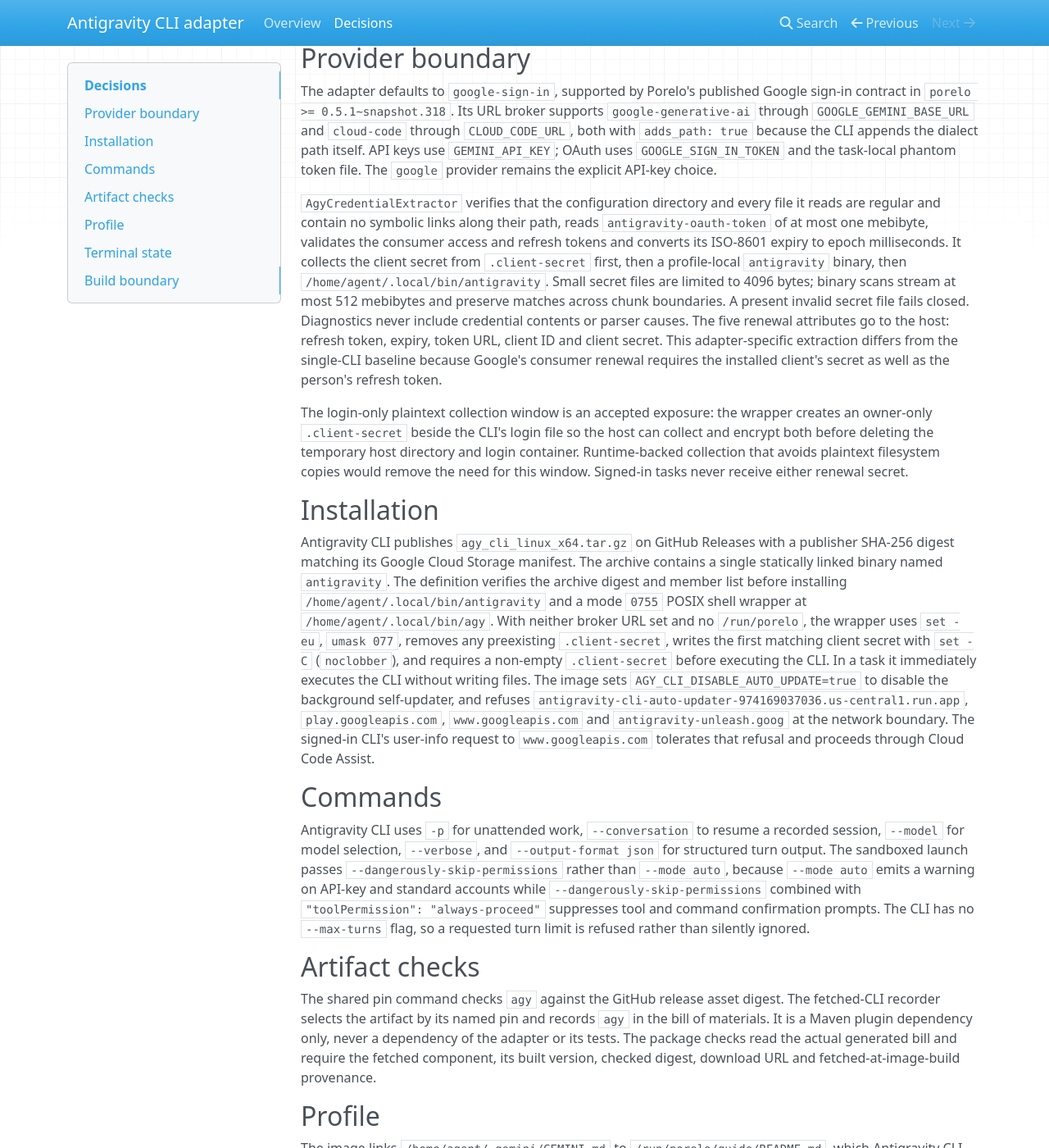
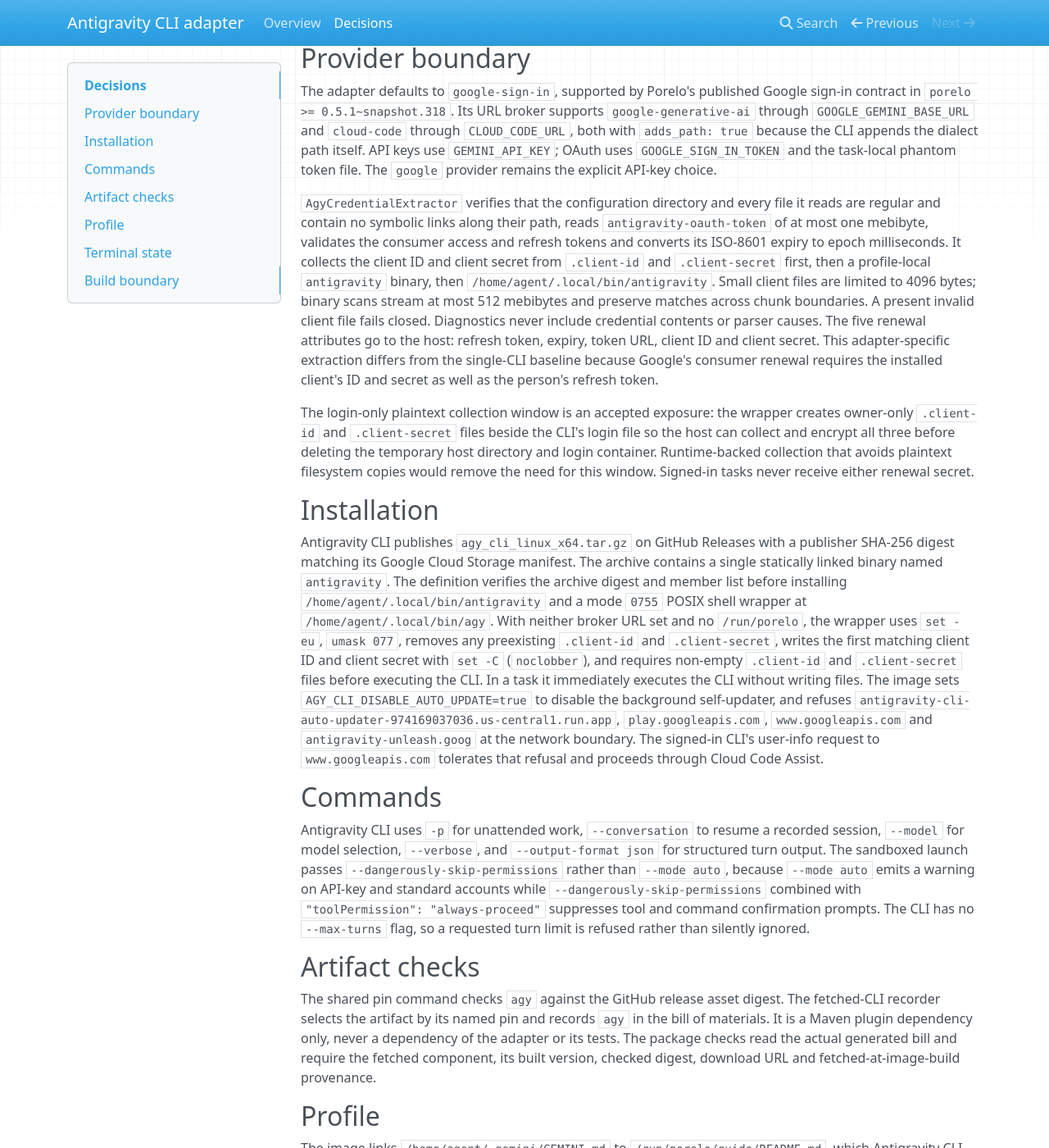
Before and after one commit to porelo-ai/porelo-agy, an MkDocs documentation site: the page built from doc/decisions.md, in a window 1280 px wide and 1400 px high, scrolled down 546 px. Shown: the whole window at 82% size. Built offline with MkDocs 1.6.1, drawn with Linux system fonts in a browser that asks for light colours; nearby versions of some CDN libraries.

```diff
--- a/doc/decisions.md
+++ b/doc/decisions.md
@@ -22,19 +22,20 @@ explicit API-key choice.
 `AgyCredentialExtractor` verifies that the configuration directory and every file it reads are
 regular and contain no symbolic links along their path, reads `antigravity-oauth-token` of at most
 one mebibyte, validates the consumer access and refresh tokens and converts its ISO-8601 expiry to
-epoch milliseconds. It collects the client secret from `.client-secret` first, then a profile-local
-`antigravity` binary, then `/home/agent/.local/bin/antigravity`. Small secret files are limited to 4096 bytes; binary
-scans stream at most 512 mebibytes and preserve matches across chunk boundaries. A present invalid
-secret file fails closed. Diagnostics never include credential contents or parser causes. The five
-renewal attributes go to the host: refresh token, expiry, token URL, client ID and client secret.
-This adapter-specific extraction differs from the single-CLI baseline because Google's consumer
-renewal requires the installed client's secret as well as the person's refresh token.
+epoch milliseconds. It collects the client ID and client secret from `.client-id` and `.client-secret`
+first, then a profile-local `antigravity` binary, then `/home/agent/.local/bin/antigravity`. Small
+client files are limited to 4096 bytes; binary scans stream at most 512 mebibytes and preserve matches
+across chunk boundaries. A present invalid client file fails closed. Diagnostics never include
+credential contents or parser causes. The five renewal attributes go to the host: refresh token,
+expiry, token URL, client ID and client secret. This adapter-specific extraction differs from the
+single-CLI baseline because Google's consumer renewal requires the installed client's ID and secret
+as well as the person's refresh token.
 
-The login-only plaintext collection window is an accepted exposure: the wrapper creates an
-owner-only `.client-secret` beside the CLI's login file so the host can collect and encrypt both
-before deleting the temporary host directory and login container. Runtime-backed collection that
-avoids plaintext filesystem copies would remove the need for this window. Signed-in tasks never
-receive either renewal secret.
+The login-only plaintext collection window is an accepted exposure: the wrapper creates owner-only
+`.client-id` and `.client-secret` files beside the CLI's login file so the host can collect and
+encrypt all three before deleting the temporary host directory and login container. Runtime-backed
+collection that avoids plaintext filesystem copies would remove the need for this window. Signed-in
+tasks never receive either renewal secret.
 
 ## Installation
 
@@ -43,9 +44,10 @@ digest matching its Google Cloud Storage manifest. The archive contains a single
 binary named `antigravity`. The definition verifies the archive digest and member list before
 installing `/home/agent/.local/bin/antigravity` and a mode `0755` POSIX shell wrapper at
 `/home/agent/.local/bin/agy`. With neither broker URL set and no `/run/porelo`, the wrapper uses
-`set -eu`, `umask 077`, removes any preexisting `.client-secret`, writes the first matching client
-secret with `set -C` (`noclobber`), and requires a non-empty `.client-secret` before executing the
-CLI. In a task it immediately executes the CLI without writing files.
+`set -eu`, `umask 077`, removes any preexisting `.client-id` and `.client-secret`, writes the first
+matching client ID and client secret with `set -C` (`noclobber`), and requires non-empty `.client-id`
+and `.client-secret` files before executing the CLI. In a task it immediately executes the CLI
+without writing files.
 The image sets `AGY_CLI_DISABLE_AUTO_UPDATE=true` to disable the background self-updater, and
 refuses `antigravity-cli-auto-updater-974169037036.us-central1.run.app`, `play.googleapis.com`,
 `www.googleapis.com` and `antigravity-unleash.goog` at the network boundary. The signed-in CLI's
```
Also changed, not shown: doc/index.md (+6 -6 lines), issues/AG01-Agent-Antigravity-CLI.md (+35 -18 lines), issues/README.md (+2 -2 lines).
